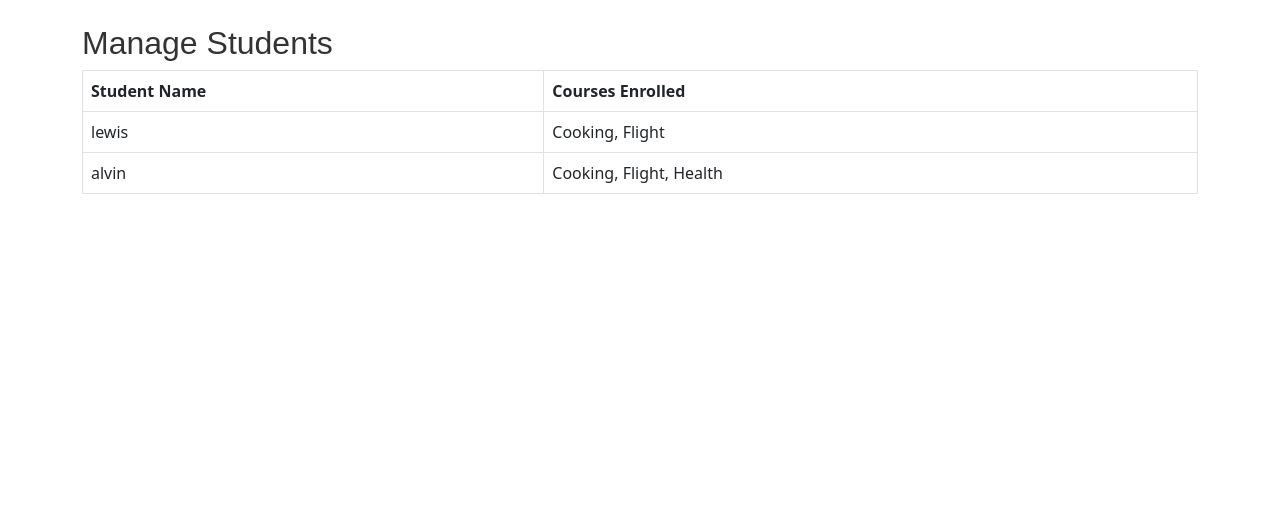
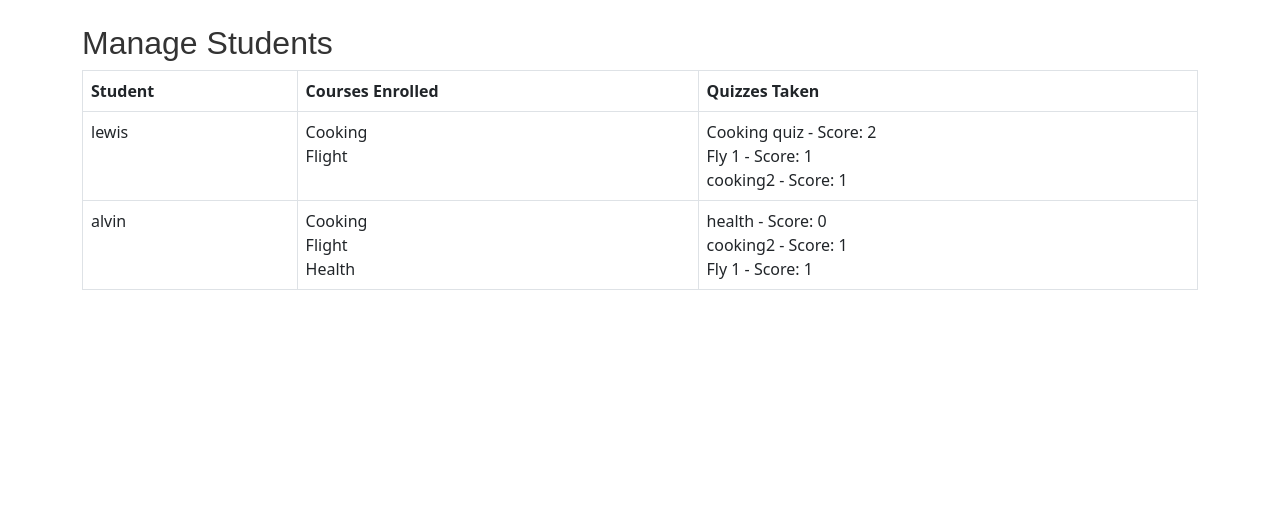
Before and after one commit to IANKAMAU-cm/Tusome, a Flask app: page /instructor/manage_students in a window 1280 px wide. Shown: the part 60-590 px from the top of the page. Run offline with Flask 3, Linux system fonts and the light colour scheme; a user stored in the database is signed in; some libraries are stand-ins or nearby versions.

Commit message:
eleventh commit

```diff
--- a/app.py
+++ b/app.py
@@ -533,19 +533,30 @@ def view_course_materials(course_id):
 @app.route('/instructor/manage_students')
 @login_required
 def manage_students():
-    # Fetch all students with their enrollments and related courses
+    # Fetch all students
     students = db.session.query(Student).all()
 
-    # Prepare a list of students with their enrolled courses
-    student_courses = []
+    # Prepare a list of students with their enrolled courses and taken quizzes
+    student_courses_quizzes = []
     for student in students:
-        courses = [enrollment.course.title for enrollment in student.enrollments]  # Fetch course titles
-        student_courses.append({
+        # Fetch the titles of the courses the student is enrolled in
+        courses = [enrollment.course.title for enrollment in student.enrollments]
+
+        # Use a dictionary to store only the first quiz submission per quiz
+        quiz_dict = {}
+        for quiz_submission in student.quiz_submissions:
+            quiz = quiz_submission.quiz
+            if quiz.id not in quiz_dict:
+                quiz_dict[quiz.id] = (quiz.title, quiz_submission.grade)
+
+        # Append student data to the list
+        student_courses_quizzes.append({
             'student': student,
-            'courses': courses
+            'courses': courses,
+            'quizzes': list(quiz_dict.values())  # Convert dictionary back to list
         })
 
-    return render_template('manage_students.html', student_courses=student_courses)
+    return render_template('manage_students.html', student_courses_quizzes=student_courses_quizzes)
 
 @app.route('/create_quiz/<int:course_id>', methods=['GET', 'POST'])
 @login_required
--- a/templates/manage_students.html
+++ b/templates/manage_students.html
@@ -5,19 +5,31 @@
 <table class="table table-bordered">
     <thead>
         <tr>
-            <th>Student Name</th>
+            <th>Student</th>
             <th>Courses Enrolled</th>
+            <th>Quizzes Taken</th>
         </tr>
     </thead>
     <tbody>
-        {% for entry in student_courses %}
+        {% for entry in student_courses_quizzes %}
         <tr>
             <td>{{ entry.student.user.username }}</td>
             <td>
                 {% if entry.courses %}
-                    {{ ', '.join(entry.courses) }}
+                    {% for course in entry.courses %}
+                        {{ course }}<br>
+                    {% endfor %}
                 {% else %}
                     No courses enrolled
+                {% endif %}
+            </td>
+            <td>
+                {% if entry.quizzes %}
+                    {% for quiz, score in entry.quizzes %}
+                        {{ quiz }} - Score: {{ score }}<br>
+                    {% endfor %}
+                {% else %}
+                    No quizzes taken
                 {% endif %}
             </td>
         </tr>
```
Also changed, not shown: instance/lms.db.
